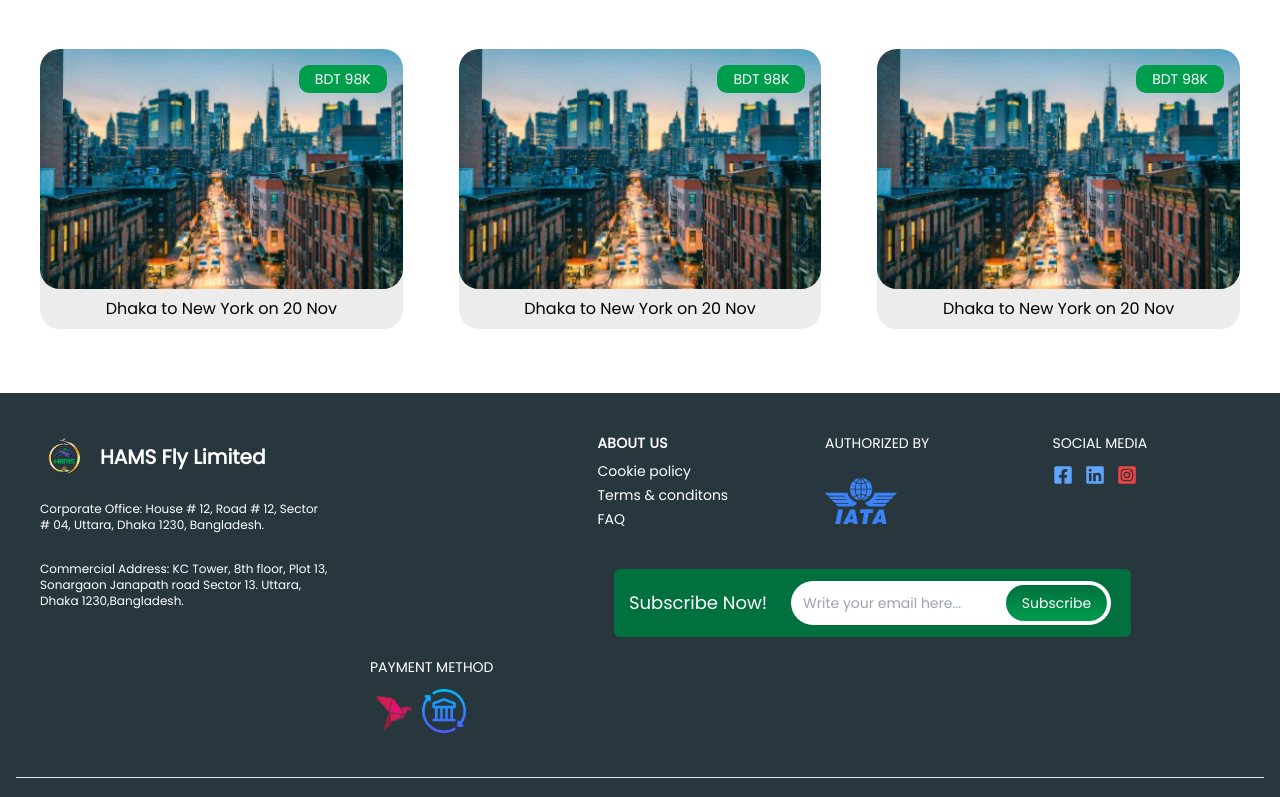
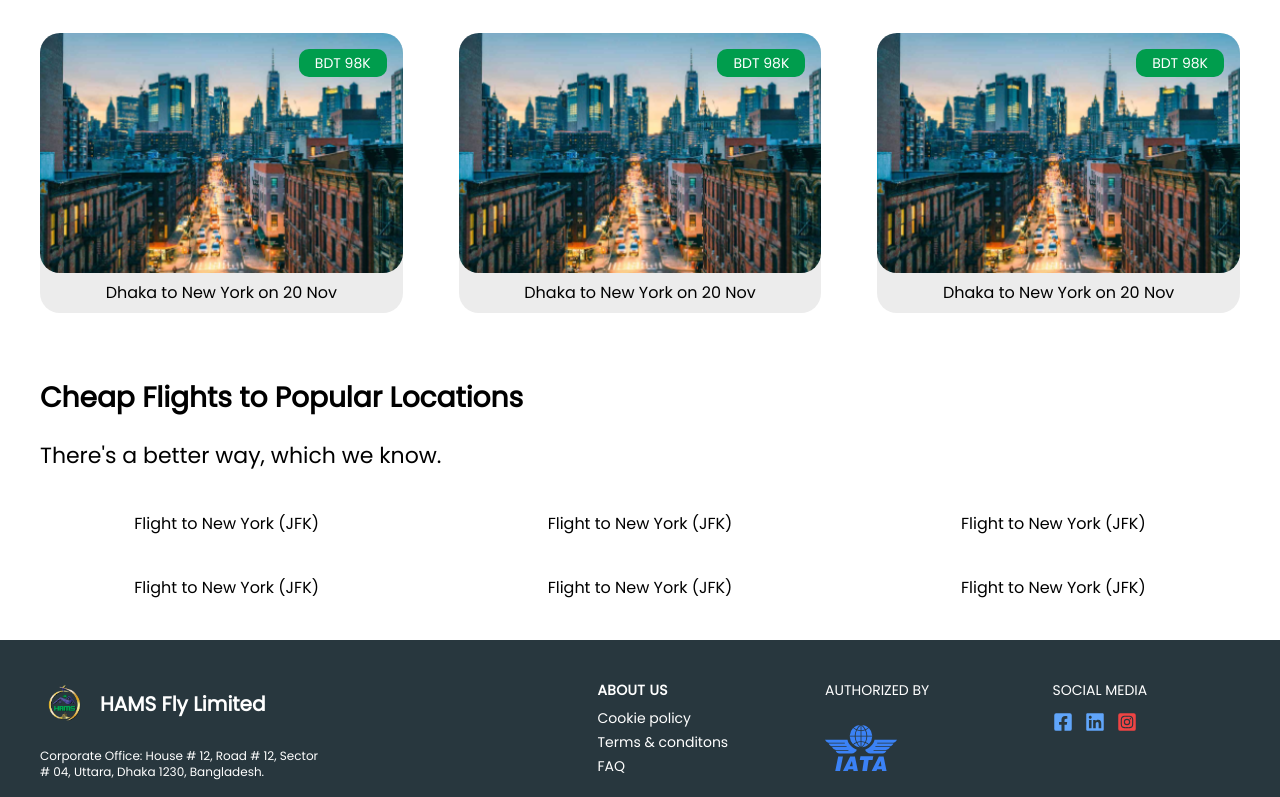
Before and after one commit to Nobel2155/Test, a Next.js app: page /pages/flights in a window 1280 px wide. Shown: the part 1954-2751 px from the top of the page. Built offline with nearby package versions, Linux system fonts and the light colour scheme.

Commit message:
add: cheap flight section

```diff
--- a/src/app/pages/flights/page.jsx
+++ b/src/app/pages/flights/page.jsx
@@ -2,6 +2,7 @@ import FlightBanner from "@/components/flightsHome/banner/FlightBanner";
 import FlightFeatures from "@/components/flightsHome/featuresSection/FlightFeatures";
 import FlightRating from "@/components/flightsHome/FlightRating";
 import SpecialOffers from "@/components/flightsHome/SpecialOffers";
+import CheapFlights from "@/components/flightsHome/CheapFlights";
 
 const FlightsHome = () => {
   return (
@@ -11,6 +12,7 @@ const FlightsHome = () => {
         <FlightFeatures />
         <FlightRating />
         <SpecialOffers />
+        <CheapFlights />
       </div>
     </div>
   );
--- /dev/null
+++ b/src/components/flightsHome/CheapFlights.jsx
@@ -0,0 +1,24 @@
+import React from "react";
+
+const CheapFlights = () => {
+  return (
+    <div>
+      <h3 className="font-semibold text-[28px]">
+        Cheap Flights to Popular Locations
+      </h3>
+      <h4 className="text-[22px] font-medium mt-5 mb-10">
+        There's a better way, which we know.
+      </h4>
+      <div className="grid grid-cols-3 gap-10 text-center mb-10 *:hover:underline">
+        <h3>Flight to New York (JFK)</h3>
+        <h3>Flight to New York (JFK)</h3>
+        <h3>Flight to New York (JFK)</h3>
+        <h3>Flight to New York (JFK)</h3>
+        <h3>Flight to New York (JFK)</h3>
+        <h3>Flight to New York (JFK)</h3>
+      </div>
+    </div>
+  );
+};
+
+export default CheapFlights;
--- a/src/components/flightsHome/SpecialOffers.jsx
+++ b/src/components/flightsHome/SpecialOffers.jsx
@@ -24,7 +24,7 @@ const SpecialOffers = () => {
         </button>
       </div>
 
-      <div className="grid grid-cols-3 gap-14 mt-8">
+      <div className="grid grid-cols-3 gap-14 gap-y-10 mt-8">
         {trips.map((trip) => (
           <div
             key={trip}
```
